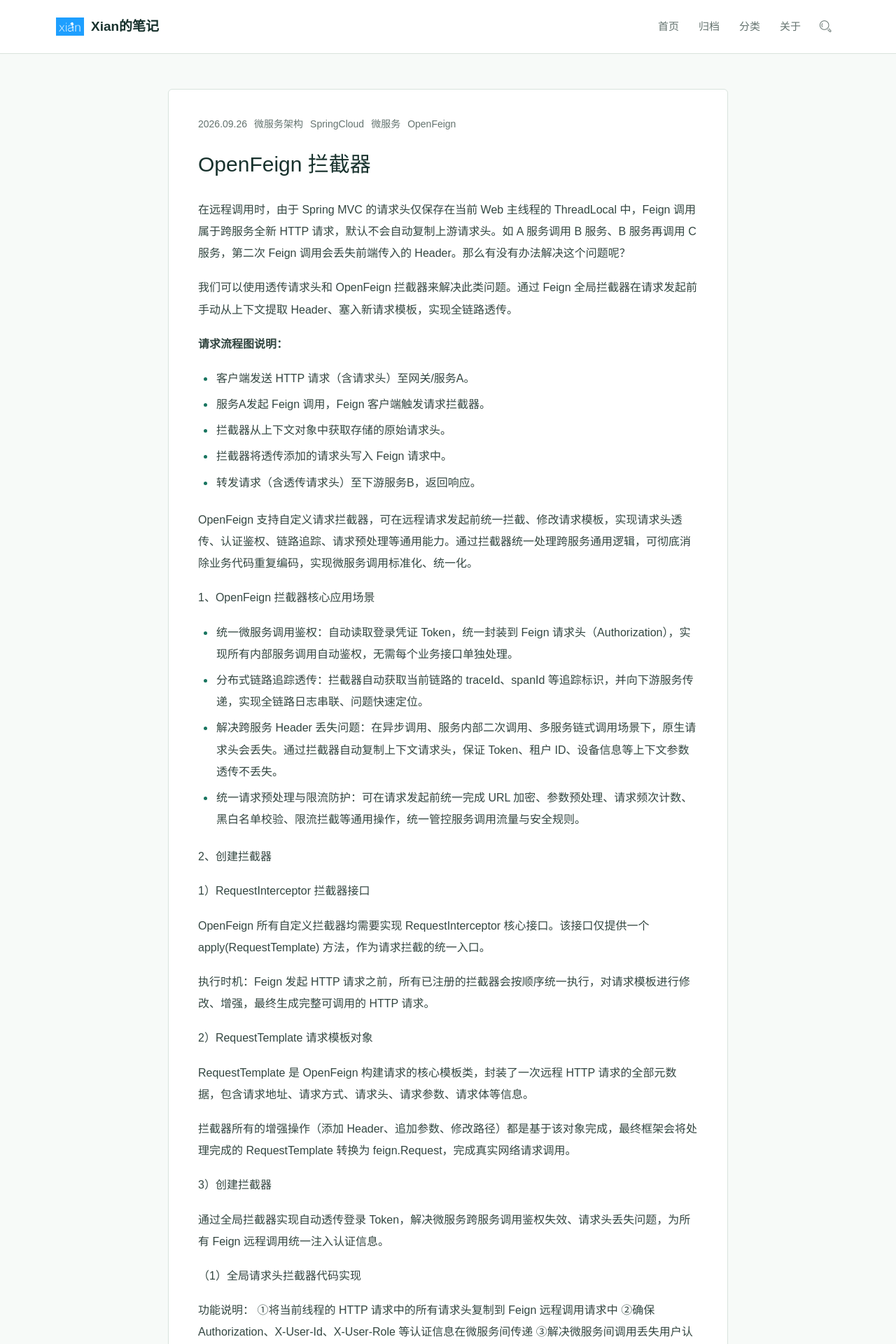
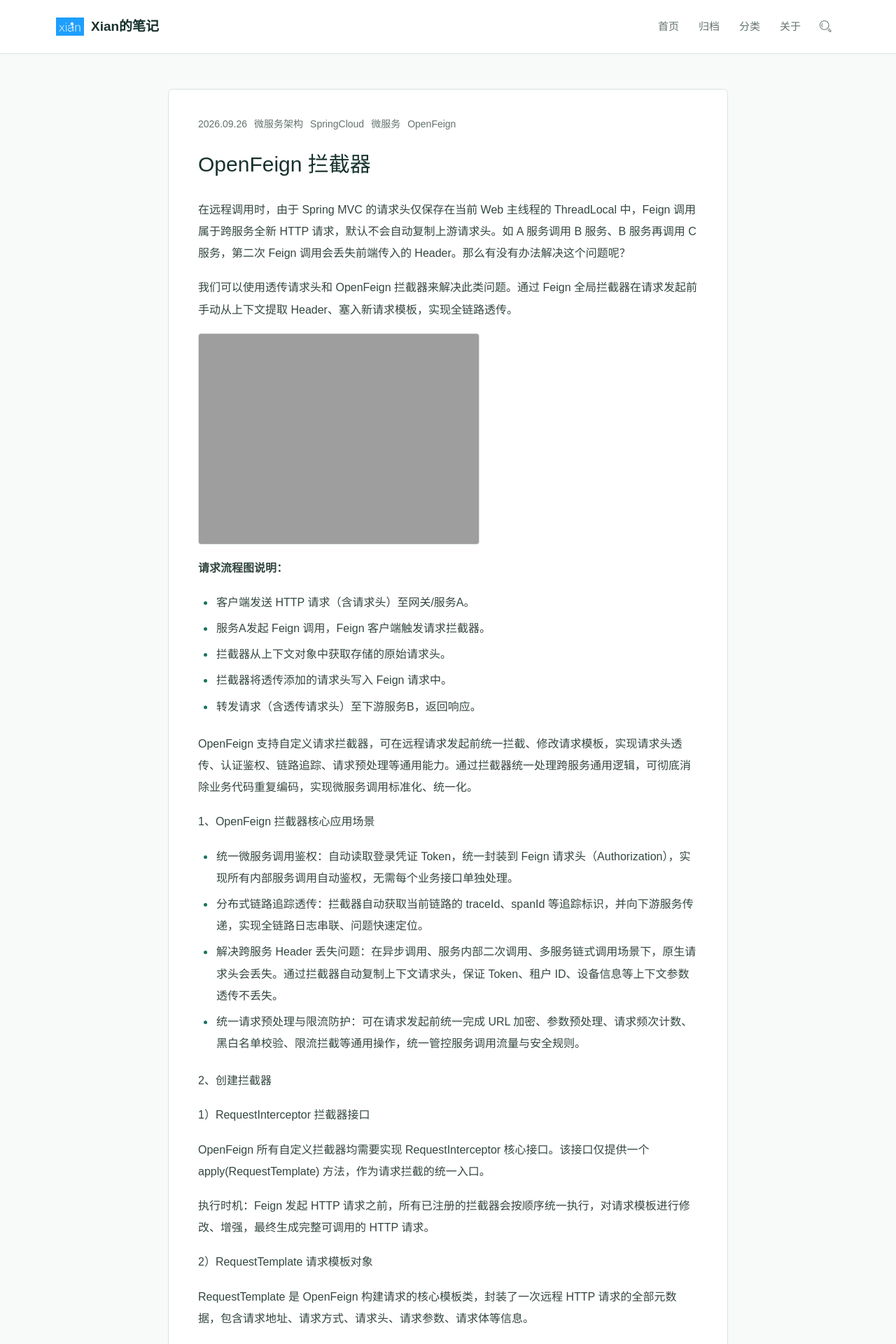
Before and after one commit to XiaoHeiXian/xiaoheixian.github.io, a Jekyll site: the page built from posts/2026-09-26-openfeign-interceptor.md, in a window 1280 px wide. Shown: the top 1920 px of the page at 70% size. Built offline with Jekyll 4.4.1, drawn with Linux system fonts in a browser that asks for light colours.

Commit message:
docs: update OpenFeign 拦截器

```diff
--- a/posts/2026-09-26-openfeign-interceptor.md
+++ b/posts/2026-09-26-openfeign-interceptor.md
@@ -14,6 +14,8 @@ permalink: /posts/2026-09-26-openfeign-interceptor.html
 在远程调用时，由于 Spring MVC 的请求头仅保存在当前 Web 主线程的 ThreadLocal 中，Feign 调用属于跨服务全新 HTTP 请求，默认不会自动复制上游请求头。如 A 服务调用 B 服务、B 服务再调用 C 服务，第二次 Feign 调用会丢失前端传入的 Header。那么有没有办法解决这个问题呢？
 
 我们可以使用透传请求头和 OpenFeign 拦截器来解决此类问题。通过 Feign 全局拦截器在请求发起前手动从上下文提取 Header、塞入新请求模板，实现全链路透传。
+
+![执行流程图](https://xiaoheixian.github.io/posts/assets/277_65.png)
 
 **请求流程图说明：**
 - 客户端发送 HTTP 请求（含请求头）至网关/服务A。
```
